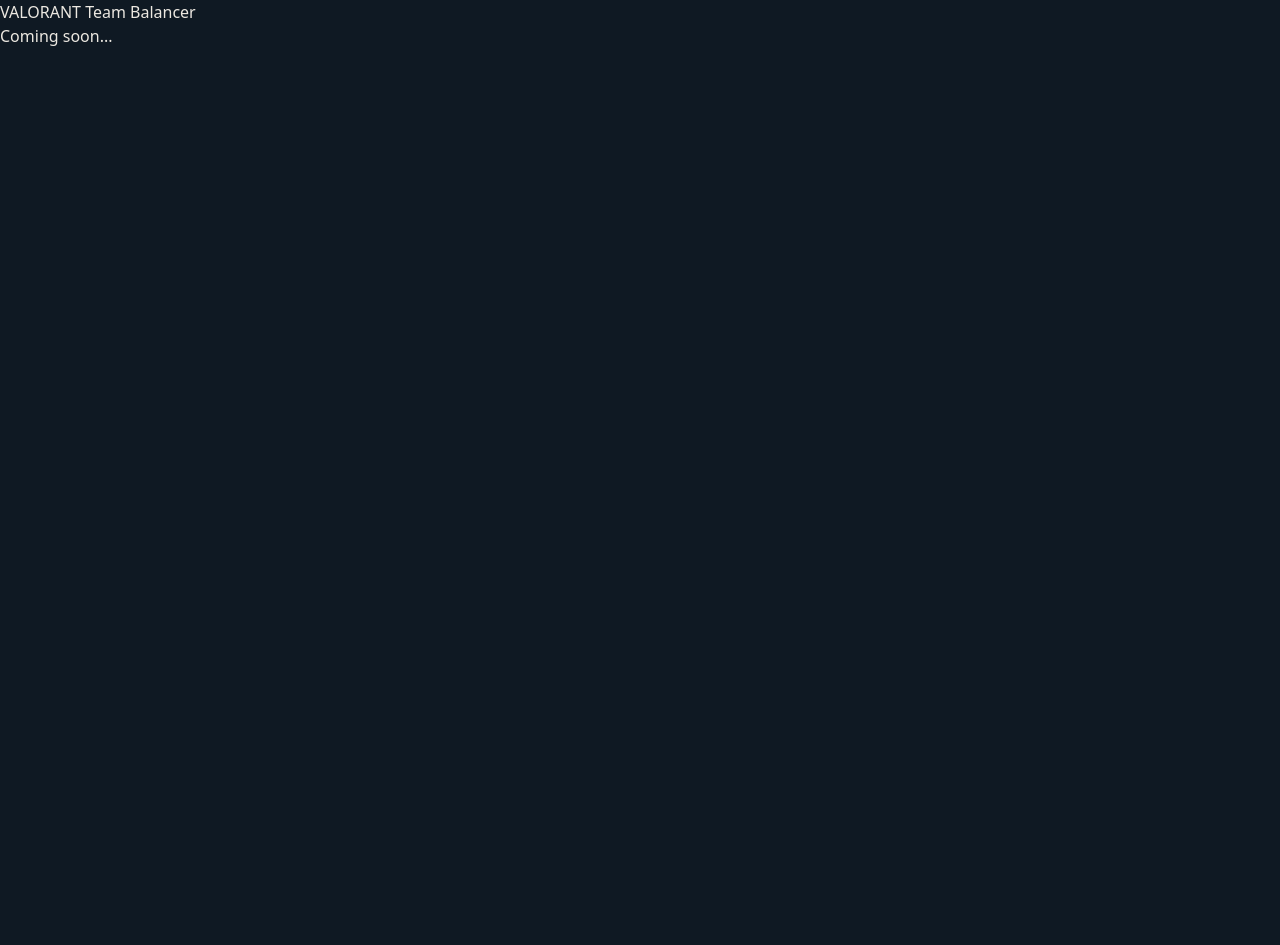
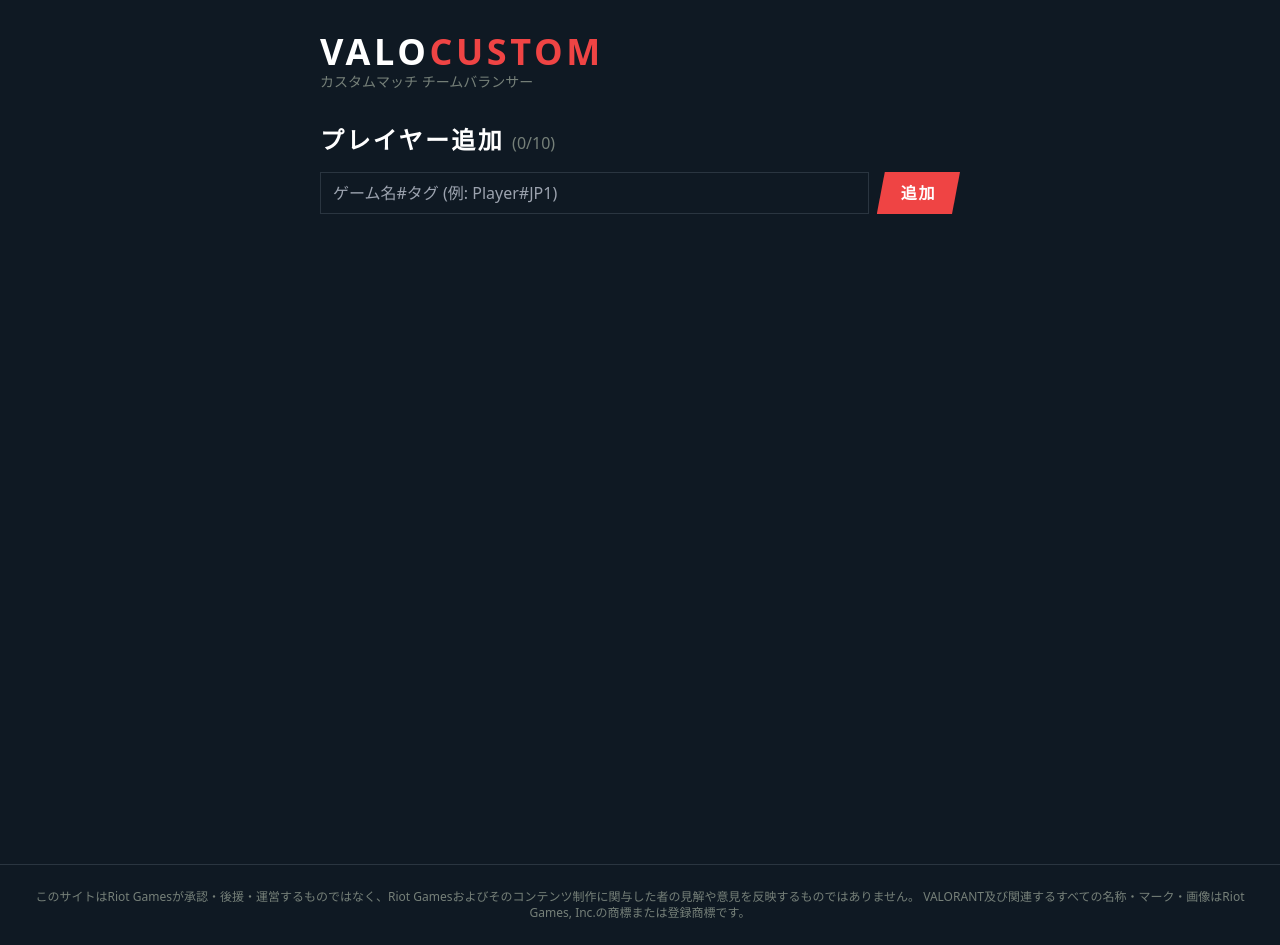
Before and after one commit to soumaru0331/valo-custom, a Next.js app: page / in a window 1280 px wide. Before the commit the page ends 800 px from the top, so only its background shows below. Built offline with nearby package versions, Linux system fonts and the light colour scheme.

Commit message:
feat: mode selector and app state machine

```diff
--- a/src/app/layout.tsx
+++ b/src/app/layout.tsx
@@ -1,19 +1,23 @@
-import type { Metadata } from 'next'
-import './globals.css'
+import type { Metadata } from 'next';
+import './globals.css';
 
 export const metadata: Metadata = {
-  title: 'VALORANT Team Balancer',
-  description: 'Balance VALORANT custom match teams fairly',
+  title: 'VALO CUSTOM — チームバランサー',
+  description: 'VALORANTカスタムマッチ用チーム分けツール',
+};
+
+export default function RootLayout({ children }: { children: React.ReactNode }) {
+  return (
+    <html lang="ja">
+      <body>
+        {children}
+        <footer className="mt-16 py-6 border-t border-[#2a3540] text-center text-xs text-[#768079] px-4">
+          <p>
+            このサイトはRiot Gamesが承認・後援・運営するものではなく、Riot Gamesおよびそのコンテンツ制作に関与した者の見解や意見を反映するものではありません。
+            VALORANT及び関連するすべての名称・マーク・画像はRiot Games, Inc.の商標または登録商標です。
+          </p>
+        </footer>
+      </body>
+    </html>
+  );
 }
-
-export default function RootLayout({
-  children,
-}: {
-  children: React.ReactNode
-}) {
-  return (
-    <html lang="en">
-      <body>{children}</body>
-    </html>
-  )
-}
--- a/src/app/page.tsx
+++ b/src/app/page.tsx
@@ -1,8 +1,92 @@
+'use client';
+import { useState } from 'react';
+import { PlayerData, TeamMode, TeamResult, TeamResultWithHandicaps } from '@/types';
+import { balanceTeams } from '@/lib/team-balancer';
+import { assignHandicaps } from '@/lib/handicap';
+import { loadHistory, saveHistory } from '@/lib/history';
+import { PlayerInputForm } from '@/components/PlayerInputForm';
+import { ModeSelector } from '@/components/ModeSelector';
+import { TeamResultView } from '@/components/TeamResultView';
+import { BanPhase } from '@/components/BanPhase';
+
+type AppStep = 'input' | 'mode' | 'result' | 'ban';
+
 export default function Home() {
+  const [step, setStep] = useState<AppStep>('input');
+  const [players, setPlayers] = useState<PlayerData[]>([]);
+  const [mode, setMode] = useState<TeamMode>('simple');
+  const [teamResult, setTeamResult] = useState<TeamResult | null>(null);
+  const [resultWithHandicaps, setResultWithHandicaps] = useState<TeamResultWithHandicaps | null>(null);
+  const [bansPerTeam, setBansPerTeam] = useState(1);
+
+  function handleRunBalance() {
+    const history = loadHistory();
+    const result = balanceTeams(players, mode, history ?? undefined);
+    const withHandicaps =
+      mode === 'handicap' || mode === 'no-repeat-handicap'
+        ? assignHandicaps(result)
+        : { ...result, teamA: result.teamA.map(p => ({ ...p })), teamB: result.teamB.map(p => ({ ...p })) };
+    setTeamResult(result);
+    setResultWithHandicaps(withHandicaps);
+    setStep('result');
+  }
+
+  function handleSaveAndBan() {
+    if (teamResult) saveHistory(teamResult);
+    setStep('ban');
+  }
+
   return (
-    <main>
-      <h1>VALORANT Team Balancer</h1>
-      <p>Coming soon...</p>
+    <main className="min-h-screen bg-[#0F1923] p-4 max-w-2xl mx-auto">
+      <div className="mb-8 pt-4">
+        <h1 className="text-4xl font-black uppercase tracking-widest text-white">
+          VALO<span className="text-red-500">CUSTOM</span>
+        </h1>
+        <p className="text-[#768079] text-sm">カスタムマッチ チームバランサー</p>
+      </div>
+
+      {step === 'input' && (
+        <PlayerInputForm
+          players={players}
+          onPlayersChange={setPlayers}
+          onNext={() => setStep('mode')}
+        />
+      )}
+
+      {step === 'mode' && (
+        <div className="space-y-4">
+          <button
+            className="text-[#768079] text-sm hover:text-white"
+            onClick={() => setStep('input')}
+          >
+            ← プレイヤー編集に戻る
+          </button>
+          <ModeSelector
+            selected={mode}
+            onSelect={setMode}
+            onConfirm={handleRunBalance}
+          />
+        </div>
+      )}
+
+      {step === 'result' && resultWithHandicaps && (
+        <TeamResultView
+          result={resultWithHandicaps}
+          onSaveAndBan={handleSaveAndBan}
+          onReshuffle={handleRunBalance}
+          onBack={() => setStep('mode')}
+          bansPerTeam={bansPerTeam}
+          onBansPerTeamChange={setBansPerTeam}
+        />
+      )}
+
+      {step === 'ban' && resultWithHandicaps && (
+        <BanPhase
+          result={resultWithHandicaps}
+          bansPerTeam={bansPerTeam}
+          onComplete={() => setStep('input')}
+        />
+      )}
     </main>
-  )
+  );
 }
--- /dev/null
+++ b/src/components/ModeSelector.tsx
@@ -0,0 +1,76 @@
+'use client';
+import { TeamMode } from '@/types';
+
+interface ModeCardProps {
+  title: string;
+  description: string;
+  selected: boolean;
+  onClick: () => void;
+}
+
+function ModeCard({ title, description, selected, onClick }: ModeCardProps) {
+  return (
+    <button
+      onClick={onClick}
+      className={`valo-panel text-left w-full transition-colors duration-150 ${
+        selected ? 'border-red-500' : 'hover:border-gray-500'
+      }`}
+    >
+      <p className="font-bold text-white uppercase tracking-wider">{title}</p>
+      <p className="text-[#768079] text-sm mt-1">{description}</p>
+    </button>
+  );
+}
+
+interface Props {
+  selected: TeamMode;
+  onSelect: (mode: TeamMode) => void;
+  onConfirm: () => void;
+}
+
+const MODES: { mode: TeamMode; title: string; description: string }[] = [
+  {
+    mode: 'simple',
+    title: 'シンプル',
+    description: 'ランクとパフォーマンスで最も均等なチームに分割',
+  },
+  {
+    mode: 'handicap',
+    title: 'ハンデあり',
+    description: '均等分割後、強いプレイヤーにハンデを付与',
+  },
+  {
+    mode: 'no-repeat-simple',
+    title: '前回被り少なめ',
+    description: '前回同チームだった人が別チームになるよう考慮',
+  },
+  {
+    mode: 'no-repeat-handicap',
+    title: '前回被り少なめ + ハンデ',
+    description: '前回被り考慮 + 強いプレイヤーにハンデ付与',
+  },
+];
+
+export function ModeSelector({ selected, onSelect, onConfirm }: Props) {
+  return (
+    <div className="space-y-4">
+      <h2 className="text-2xl font-bold uppercase tracking-widest text-white">
+        チーム分けモード
+      </h2>
+      <div className="grid grid-cols-1 sm:grid-cols-2 gap-3">
+        {MODES.map(({ mode, title, description }) => (
+          <ModeCard
+            key={mode}
+            title={title}
+            description={description}
+            selected={selected === mode}
+            onClick={() => onSelect(mode)}
+          />
+        ))}
+      </div>
+      <button className="valo-btn w-full" onClick={onConfirm}>
+        チーム分け実行 →
+      </button>
+    </div>
+  );
+}
```
